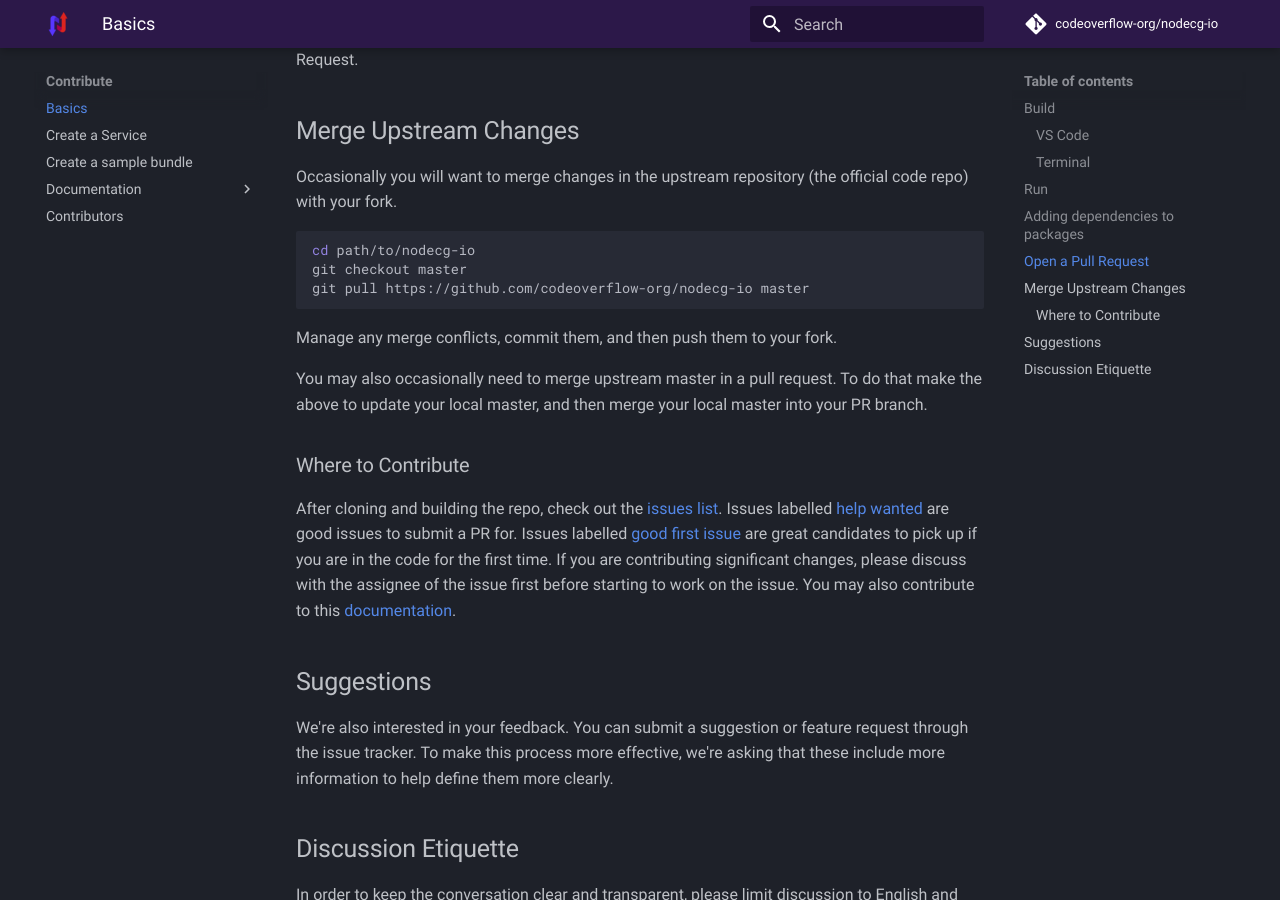
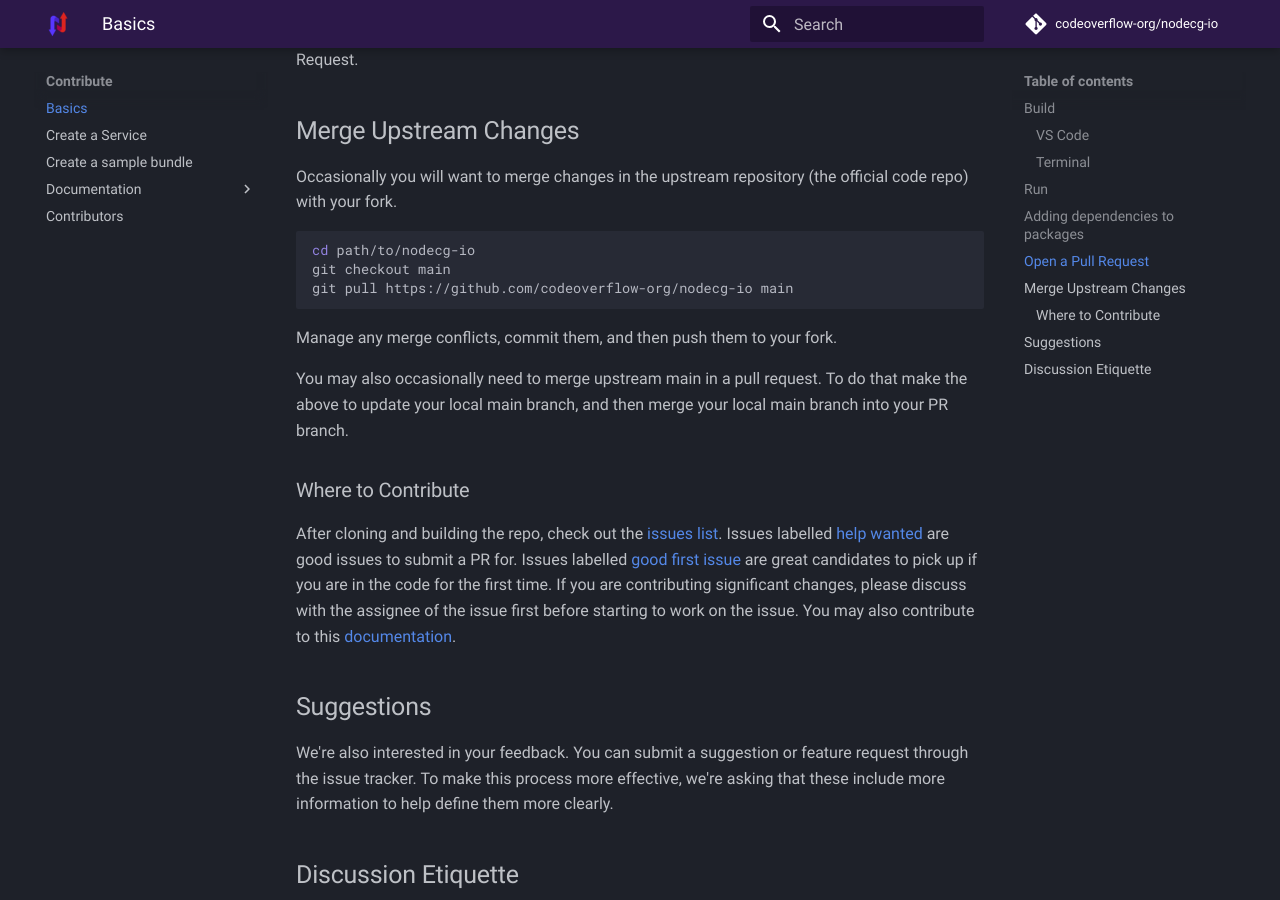
Before and after one commit to codeoverflow-org/nodecg-io-docs, an MkDocs documentation site: the page built from docs/contribute/contribute.md, in a window 1280 px wide and 900 px high, scrolled down 1737 px. Built offline with MkDocs 1.6.1 and Material for MkDocs 9.7.7, drawn with Linux system fonts in a browser that asks for light colours; comment, search, counter and statistics services are not loaded; the version menu is left out.

Commit message:
Update docs and Action workflows for master to main renaming

````diff
--- a/docs/contribute/contribute.md
+++ b/docs/contribute/contribute.md
@@ -88,15 +88,15 @@ official code repo) with your fork.
 
 ```shell
 cd path/to/nodecg-io
-git checkout master
-git pull https://github.com/codeoverflow-org/nodecg-io master
+git checkout main
+git pull https://github.com/codeoverflow-org/nodecg-io main
 ```
 
 Manage any merge conflicts, commit them, and then push them to your fork.
 
-You may also occasionally need to merge upstream master in a pull request. To do
-that make the above to update your local master, and then merge your local
-master into your PR branch.
+You may also occasionally need to merge upstream main in a pull request. To do
+that make the above to update your local main branch, and then merge your local
+main branch into your PR branch.
 
 ### Where to Contribute
 
--- a/mkdocs.yml
+++ b/mkdocs.yml
@@ -19,7 +19,7 @@ site_dir: build
 
 repo_name: codeoverflow-org/nodecg-io
 repo_url: https://github.com/codeoverflow-org/nodecg-io
-edit_uri: https://github.com/codeoverflow-org/nodecg-io-docs/edit/master/docs/
+edit_uri: https://github.com/codeoverflow-org/nodecg-io-docs/edit/main/docs/
 
 markdown_extensions:
     - plantuml_markdown:
````
Also changed, not shown: docs/contribute/create_service.md (+1 -1 lines), docs/index.md (+1 -1 lines), 1 other file.
